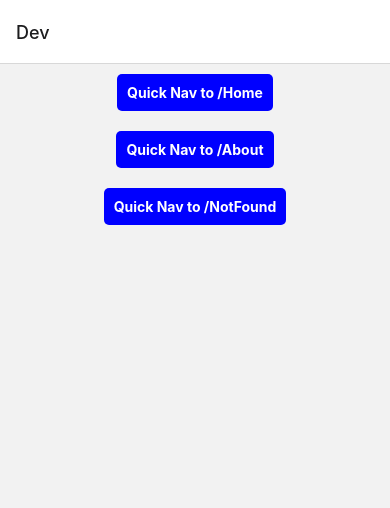
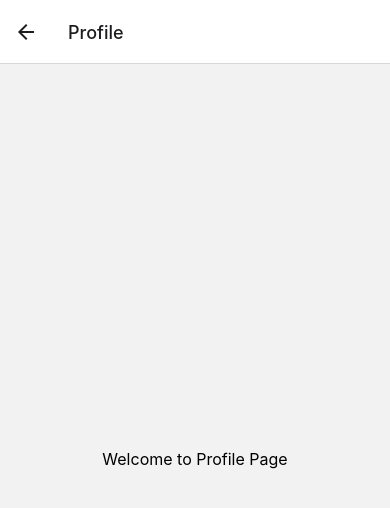
Before and after one commit to dwdeveloper7/safe_pay, a React Native app: screen /Profile in a window 390 px wide. Shown: the top 508 px of the page. Built offline with nearby package versions, Linux system fonts and the light colour scheme.

Commit message:
add new routes, bottom-nav logic/styling update

```diff
--- a/Router.tsx
+++ b/Router.tsx
@@ -1,4 +1,4 @@
-import React from 'react';
+import React, { useEffect } from 'react';
 import { NavigationContainer } from '@react-navigation/native';
 import { createStackNavigator } from '@react-navigation/stack';
 
@@ -6,14 +6,22 @@ import { RouteButtons } from './src/pages/dev';
 import { HomePage } from './src/pages/homepage';
 import { AboutUs } from './src/pages/about';
 import { PageNotFound } from './src/pages/404';
+import { Profile } from './src/pages/profile';
 
-export const routeNames = ['Home', 'About', 'NotFound', 'Dev'] as const;
+export const routeNames = [
+    'Home',
+    'About',
+    'NotFound',
+    'Dev',
+    'Profile',
+] as const;
 
 export type RootStackParamList = {
     Home: undefined;
     About: undefined;
     NotFound: undefined;
     Dev: undefined;
+    Profile: undefined;
     // Add other screens and their parameter types as needed
 };
 
@@ -33,6 +41,7 @@ const Router: React.FC = () => {
                 <Stack.Screen name="About" component={AboutUs} />
                 <Stack.Screen name="NotFound" component={PageNotFound} />
                 <Stack.Screen name="Dev" component={RouteButtons} />
+                <Stack.Screen name="Profile" component={Profile} />
             </Stack.Navigator>
         </NavigationContainer>
     );
--- /dev/null
+++ b/src/pages/profile/Profile.tsx
@@ -0,0 +1,28 @@
+import React from 'react';
+import { View, Text, StyleSheet } from 'react-native';
+
+const styles = StyleSheet.create({
+    container: {
+        flex: 1,
+        justifyContent: 'center',
+        alignItems: 'center',
+    },
+    text: {
+        fontSize: 24,
+        fontWeight: 'bold',
+    },
+    subtext: {
+        fontSize: 16,
+        marginTop: 10,
+    },
+});
+
+const Profile: React.FC = () => {
+    return (
+        <View style={styles.container}>
+            <Text style={styles.subtext}>Welcome to Profile Page</Text>
+        </View>
+    );
+};
+
+export default Profile;
--- /dev/null
+++ b/src/pages/profile/index.tsx
@@ -0,0 +1 @@
+export { default as Profile } from './Profile';
```
Also changed, not shown: src/pages/homepage/components/BotttomNavigationBar.tsx (+7 -2 lines), src/util/util.ts (added).
